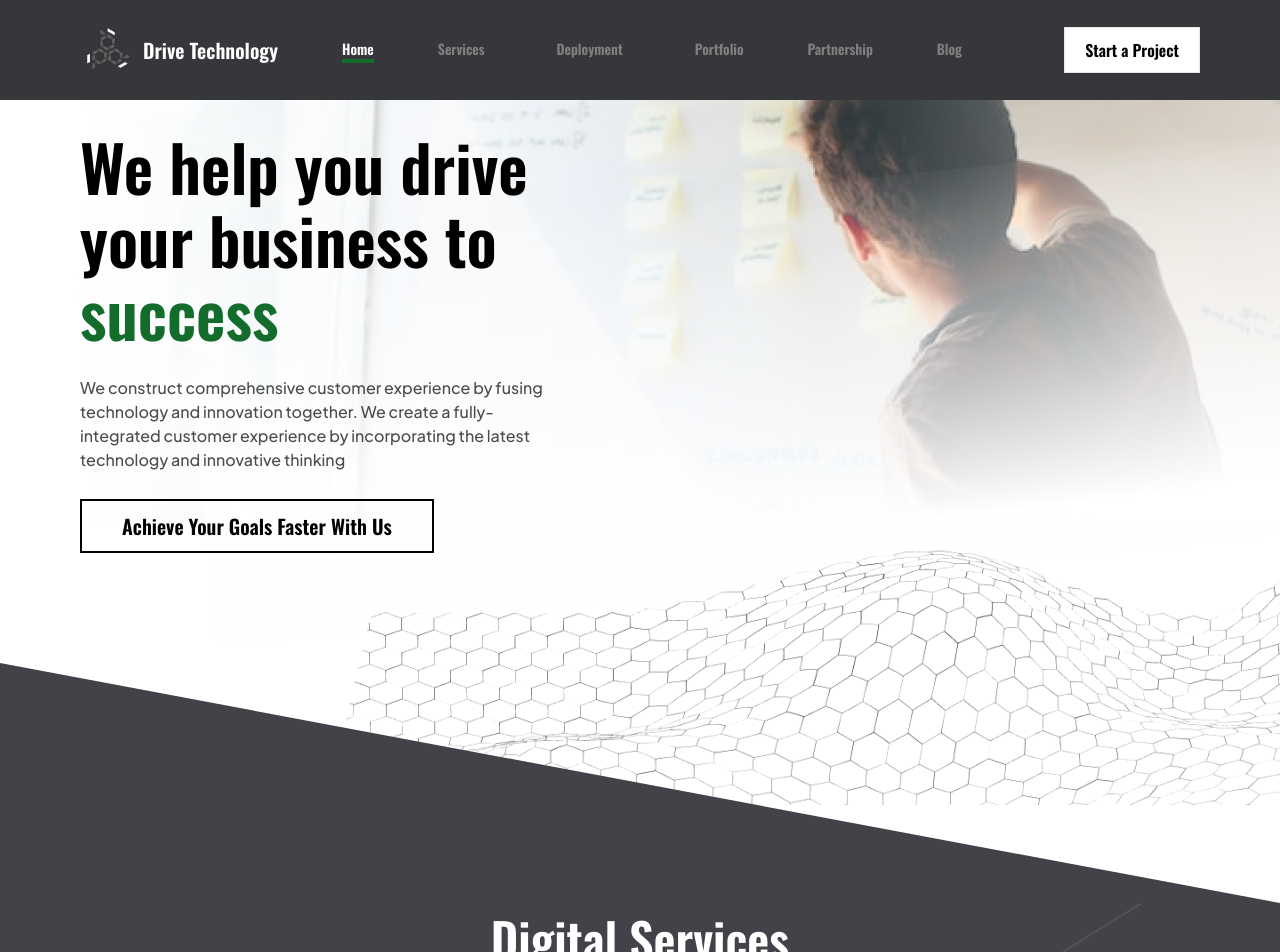
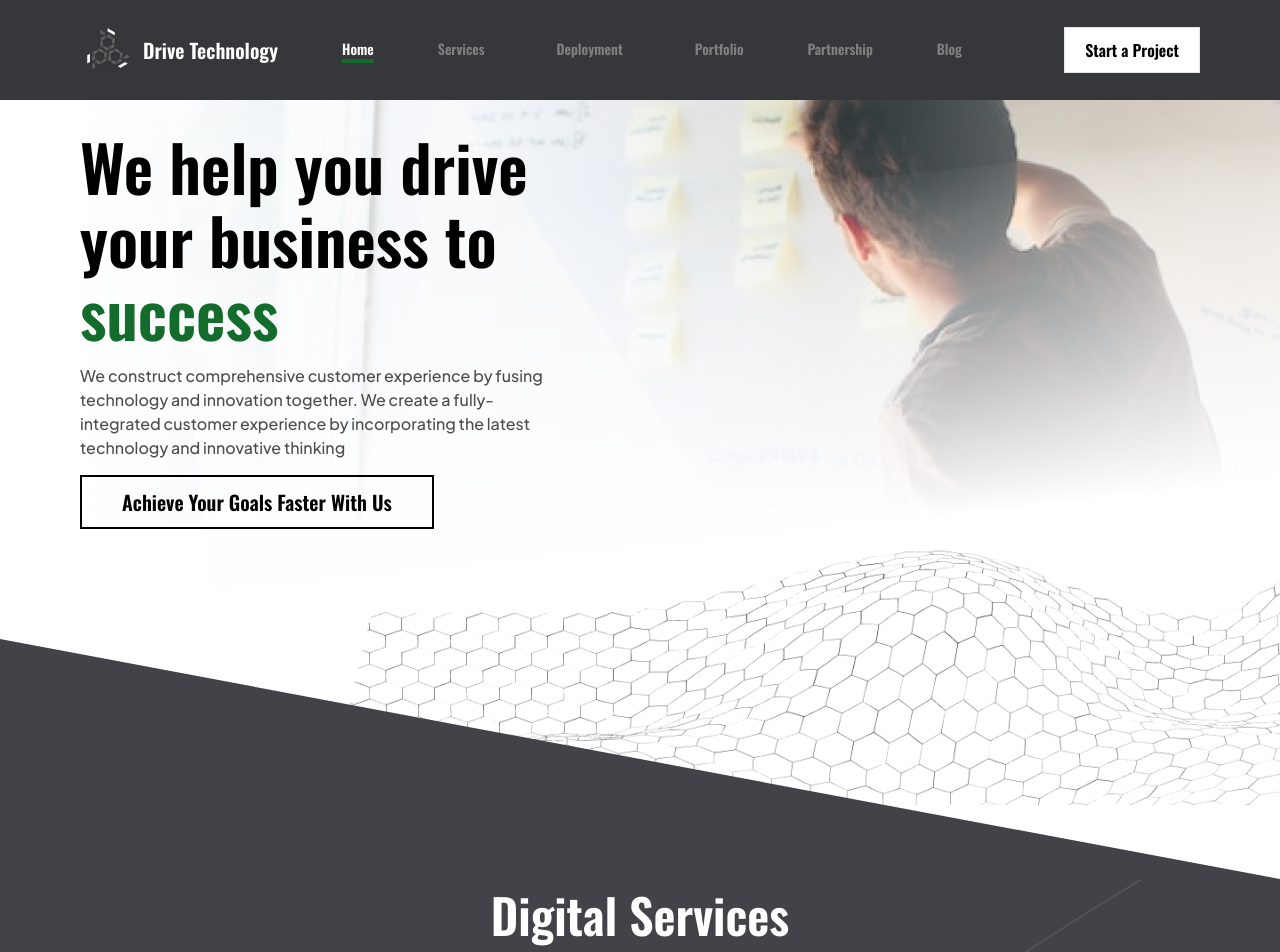
Before and after one commit to AhsanDT/drivetech, a Next.js app: page /home in a window 1280 px wide. Shown: the top 952 px of the page. Built offline with nearby package versions, Linux system fonts and the light colour scheme; some icons are missing.

Commit message:
updated code

```diff
--- a/src/components/Home/Hero.jsx
+++ b/src/components/Home/Hero.jsx
@@ -6,13 +6,13 @@ import React from "react";
 
 const Hero = () => {
   return (
-    <section className="w-full relative">
+    <section className="w-full relative ">
         <div className="w-full h-sc reen  ">
       <div className={` img-container w-full h-sc reen absolute z-[-2]`}>
         <Image src={heroImage} alt="img" className=" hidden sm:block" />
         <Image src={heromobImage} alt="img" className="sm:hidden" />
       </div>
-      <div className=" pt-[130px] flex flex-col justify-center gap-y-[15px] md:gap-y-[27px] w-[80%] lg:w-[70%] xl:w-[49%] z-[11] px-[20px] md:px-[80px]">
+      <div className=" pt-[130px] flex flex-col justify-center gap-y-[6px] lg:gap-y-[15px] md:gap-y-[27px] w-[80%] lg:w-[70%] xl:w-[49%] z-[11] px-[20px] md:px-[80px]">
         <span className="font-bold text-[48px] md:text-[64px] tracki ng-[1px] leading-[50px] md:leading-[73px]">
           We help you drive your business to{" "}
           <span className="text-[#136C2C]">success</span>
@@ -30,12 +30,12 @@ const Hero = () => {
         <button className="border-[2px] border-black bg-[transparent]  text-[20px] px-[40px] py-[10px] w-fit text-black font-bold hidden lg:block ">
           Achieve Your Goals Faster With Us
         </button>
-        <button className="border-black border-[2px] bg-[transparent] text-[20px] px-[20px] py-[5px] w-fit text-black font-bold lg:hidden font-oswald ">
+        <button className="border-black border-[2px] bg-[transparent] text-[12px] px-[10px] py-[3px] w-fit text-black font-bold lg:hidden font-oswald ">
           Start a Project
         </button>
       </div>
       </div>
-      <div className={`${styles.box} pt-[120px] xl:pt-[350px]`}></div>
+      <div className={`${styles.box} pt-[12px] xl:pt-[350px]`}></div>
     </section>
   );
 };
--- a/src/styles/Hero.module.css
+++ b/src/styles/Hero.module.css
@@ -1,3 +1,6 @@
+.box{
+  background-color: ;
+}
 
 .box:after {
   content: " ";
```
